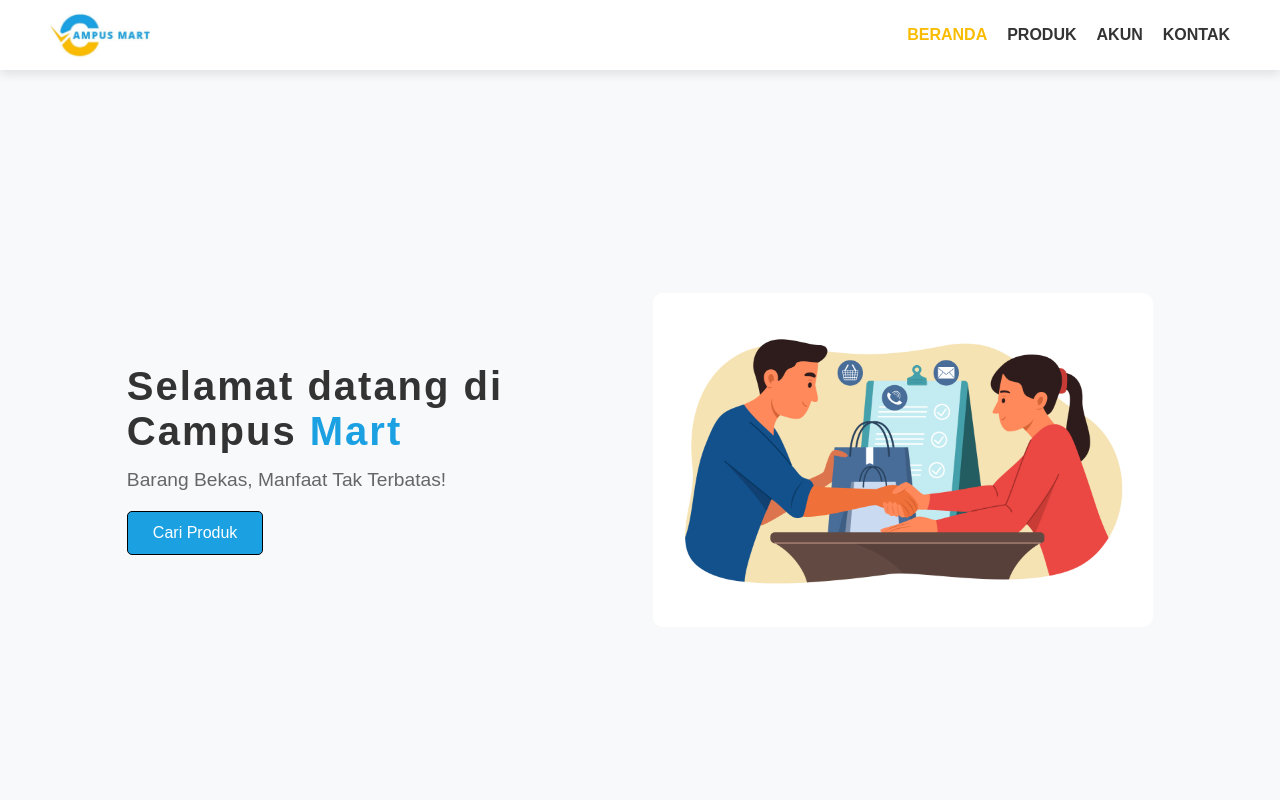
After one commit to bngden/webdev-campusmart2025, a PHP site: page /beranda.html in a window 1280 px wide. The commit adds this page. Run offline with PHP 8.4, Linux system fonts and the light colour scheme.

Commit message:
update-beranda

```diff
--- /dev/null
+++ b/beranda.html
@@ -0,0 +1,48 @@
+<!DOCTYPE html>
+<html lang="en">
+  <head>
+    <meta charset="UTF-8" />
+    <meta name="viewport" content="width=device-width, initial-scale=1.0" />
+    <script src="https://unpkg.com/feather-icons"></script>
+    <link rel="stylesheet" href="styles\page.css" />
+    <title>Beranda</title>
+  </head>
+  <body>
+    <!-- Ini navbar ngambil  -->
+    <nav class="navbar">
+      <img src="/img/Campus Mart.jpg" alt="Logo" />
+      <div class="nav-links">
+        <a href="beranda.html" class="active">BERANDA</a>
+        <a href="produk.html">PRODUK</a>
+        <a href="login.html">AKUN</a>
+        <a href="kontak.html">KONTAK</a>
+      </div>
+    </nav>
+    <!-- Akhir dari Navbar -->
+    <!-- Kita bikin conten disini -->
+    <section class="Hero" id="Beranda">
+      <div class="content">
+        <div class="container-tag">
+          <h1>
+            Selamat datang di <br />
+            Campus <span>Mart</span>
+          </h1>
+          <p>Barang Bekas, Manfaat Tak Terbatas!</p>
+          <a href="" class="btn-produk">Cari Produk</a>
+        </div>
+        <div class="container-img">
+          <img src="img\transaksi.jpg" alt="" />
+        </div>
+      </div>
+    </section>
+
+    <!-- Fotter start -->
+
+    <!-- Fotter End -->
+    <!-- End  Section -->
+    <!-- Feather iconn ya  -->
+    <script>
+      feather.replace();
+    </script>
+  </body>
+</html>
--- a/styles/page.css
+++ b/styles/page.css
@@ -133,7 +133,11 @@ button {
 }
 
 button:hover {
-    background: linear-gradient(to right, #f89808, #fabc03); /* Efek hover pada tombol */
+  background: linear-gradient(
+    to right,
+    #f89808,
+    #fabc03
+  ); /* Efek hover pada tombol */
 }
 
 .link-container {
@@ -235,3 +239,162 @@ button:hover {
     padding: 30px 0;
   }
 }
+
+/* Style Untuk Berandaa */
+.hero * {
+  margin: 0;
+  padding: 0;
+  box-sizing: border-box;
+}
+
+/* Hero Section */
+.hero {
+  display: flex;
+  justify-content: center;
+  align-items: center;
+  min-width: 100vh;
+  height: 100vh; /* Sesuaikan tinggi */
+  background-color: #f8f8f8e0;
+  padding: 50px;
+  overflow: hidden;
+}
+
+.content {
+  padding-top: 40px;
+  display: flex;
+  align-items: center;
+  justify-content: space-between;
+  width: 100%;
+  max-width: 1200px;
+  gap: 80px;
+}
+
+/* Teks */
+.container-tag {
+  max-width: 50%;
+  opacity: 0;
+  transform: translateX(-50px);
+  animation: fadeInLeft 1s ease-out forwards;
+}
+
+.container-tag h1 {
+  font-size: 2.5rem;
+  letter-spacing: 2px;
+  margin-bottom: 15px;
+  color: #333;
+}
+
+.container-tag span {
+  color: #1ba0e2;
+}
+
+.container-tag p {
+  font-size: 1.2rem;
+  color: #666;
+  margin-bottom: 20px;
+}
+
+.btn-produk {
+  display: inline-block;
+  padding: 12px 25px;
+  background-color: #1ba0e2;
+  color: white;
+  text-decoration: none;
+  font-size: 1rem;
+  border-radius: 5px;
+  border: 1px solid black;
+  transition: background 0.3s ease;
+}
+
+.btn-produk:hover {
+  background-color: #007bb5;
+}
+
+/* Gambar */
+.container-img {
+  flex: 1;
+  width: 50%;
+  display: flex;
+  justify-content: flex-end;
+  opacity: 0;
+  padding-left: 70px;
+  transform: translateX(50px);
+  animation: fadeInRight 1s ease-out 0.5s forwards;
+}
+
+.container-img img {
+  width: 100%;
+  max-width: 500px;
+  border-radius: 10px;
+}
+
+/* Animasi */
+@keyframes fadeInLeft {
+  from {
+    opacity: 0;
+    transform: translateX(-50px);
+  }
+  to {
+    opacity: 1;
+    transform: translateX(0);
+  }
+}
+
+@keyframes fadeInRight {
+  from {
+    opacity: 0;
+    transform: translateX(50px);
+  }
+  to {
+    opacity: 1;
+    transform: translateX(0);
+  }
+}
+
+/* RESPONSIVE DESIGN */
+@media (max-width: 1024px) {
+  /* Tablet */
+  .hero {
+    padding: 30px;
+  }
+  .content {
+    flex-direction: column;
+    text-align: center;
+  }
+  .container-tag {
+    max-width: 80%;
+    transform: translateY(-30px);
+    animation: fadeInUp 1s ease-out forwards;
+  }
+  .container-img {
+    justify-content: center;
+    transform: translateY(30px);
+    animation: fadeInUp 1s ease-out 0.5s forwards;
+  }
+}
+
+@media (max-width: 768px) {
+  /* Mobile */
+  .hero {
+    height: auto;
+    padding: 20px;
+  }
+  .container-tag {
+    max-width: 100%;
+  }
+  .container-img img {
+    max-width: 80%;
+  }
+}
+
+/* Tambahan animasi masuk dari bawah */
+@keyframes fadeInUp {
+  from {
+    opacity: 0;
+    transform: translateY(30px);
+  }
+  to {
+    opacity: 1;
+    transform: translateY(0);
+  }
+}
--- a/styles/style.css
+++ /dev/null
@@ -1,4 +0,0 @@
-h1 {
-  font-family: "Lucida Sans", "Lucida Sans Regular", "Lucida Grande",
-    "Lucida Sans Unicode", Geneva, Verdana, sans-serif;
-}
```
Also changed, not shown: login.html (+33 -14 lines), img/transaksi.jpg (added), img/transaksi1.png (added). Lines whose indentation alone changed are shown as unchanged.
